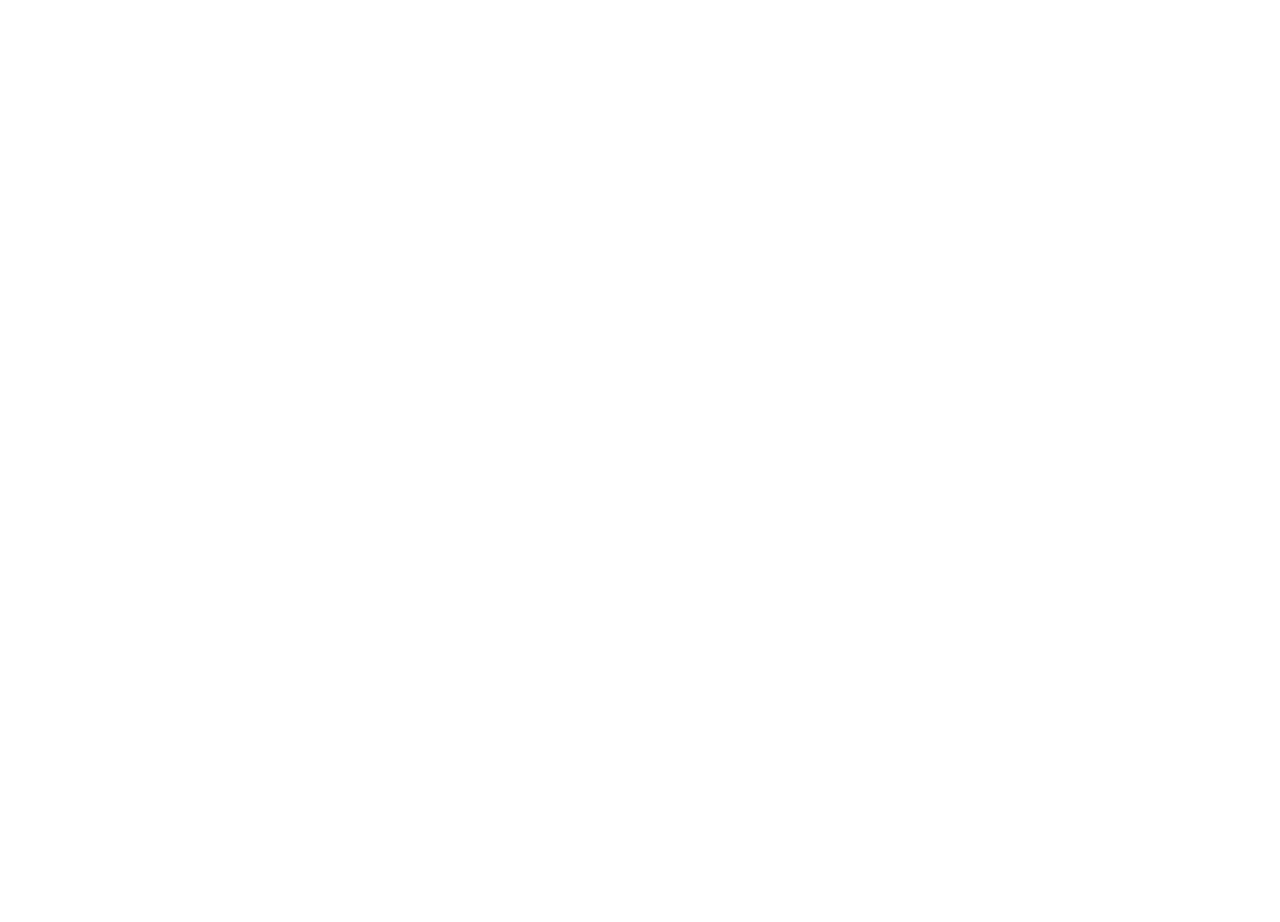
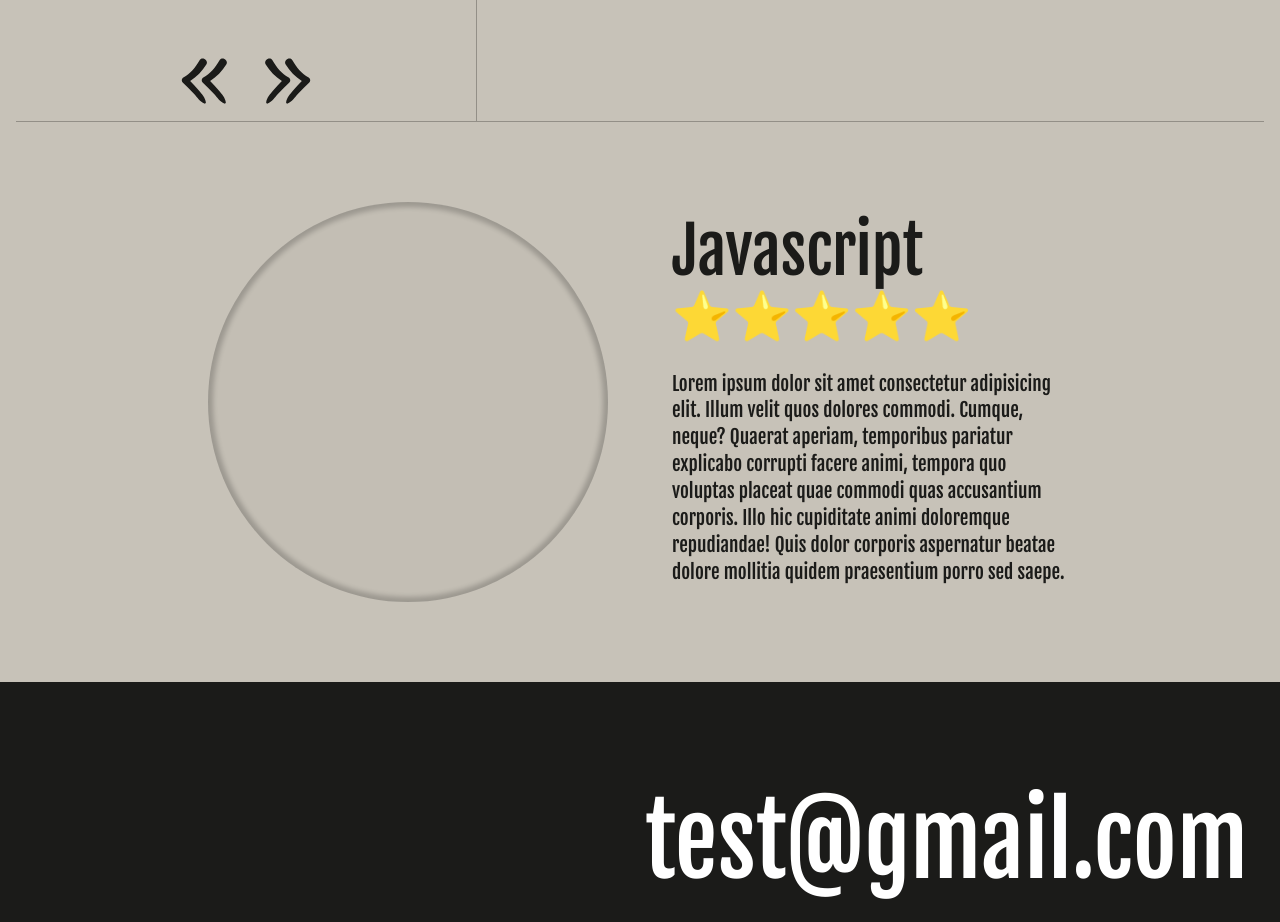
Before and after one commit to hyojinLee-git/react-vite-canvas, a React app: page / in a window 1280 px wide. Shown: the part 1720-2642 px from the top of the page. Before the commit the page ends 800 px from the top, so only its background shows below. Built offline with nearby package versions, Linux system fonts and the light colour scheme; the HTML template or start-up script is replaced by a standard one.

Commit message:
feat: html 뼈대, css 디자인 구현

```diff
--- a/src/App.jsx
+++ b/src/App.jsx
@@ -1,5 +1,70 @@
+import ArrowImg from "./assets/arrow.svg";
+
 function App() {
-    return <div></div>;
+    return (
+        <>
+            <div className="app">
+                <section className="section-1">
+                    <header>
+                        <h1>Portfolio</h1>
+                        <ul>
+                            <li>instagram</li>
+                            <li>twitter</li>
+                            <li>codepen</li>
+                        </ul>
+                    </header>
+                    <main>
+                        <div>canvas</div>
+                    </main>
+                </section>
+                <section className="section-2">What is Lorem ipsum?</section>
+                <section className="section-3">
+                    <aside>
+                        <div className="top">
+                            1914 translation by H. Rackham
+                        </div>
+                        <div className="bottom">
+                            <img src={ArrowImg} />
+                            <img src={ArrowImg} />
+                        </div>
+                    </aside>
+                    <article>
+                        Lorem Ipsum is simply dummy text of the printing and
+                        typesetting industry. Lorem Ipsum has been the
+                        industry&apos;s standard dummy text ever since the
+                        1500s, when an unknown printer took a galley of type and
+                        scrambled it to make a type specimen book. It has
+                        survived not only five centuries, but also the leap into
+                        electronic typesetting, remaining essentially unchanged.
+                        It was popularised in the 1960s with the release of
+                        Letraset sheets containing Lorem Ipsum passages, and
+                        more recently with desktop publishing software like
+                        Aldus PageMaker including versions of Lorem Ipsum.
+                    </article>
+                </section>
+                <section className="section-4">
+                    <canvas></canvas>
+                    <aside>
+                        <h2>Javascript</h2>
+                        <h3>⭐️⭐️⭐️⭐️⭐️</h3>
+                        <p>
+                            Lorem ipsum dolor sit amet consectetur adipisicing
+                            elit. Illum velit quos dolores commodi. Cumque,
+                            neque? Quaerat aperiam, temporibus pariatur
+                            explicabo corrupti facere animi, tempora quo
+                            voluptas placeat quae commodi quas accusantium
+                            corporis. Illo hic cupiditate animi doloremque
+                            repudiandae! Quis dolor corporis aspernatur beatae
+                            dolore mollitia quidem praesentium porro sed saepe.
+                        </p>
+                    </aside>
+                </section>
+            </div>
+            <footer>
+                <div className="email">test@gmail.com</div>
+            </footer>
+        </>
+    );
 }
 
 export default App;
--- a/src/style/index.css
+++ b/src/style/index.css
@@ -1 +1,164 @@
 @import "./reset.css";
+@import url("https://fonts.googleapis.com/css2?family=Fjalla+One&family=Noto+Sans+KR&display=swap");
+
+html,
+body {
+    --color-border: #938f87;
+    --color-bg: #c7c2b8;
+    --color-text: #1b1b19;
+
+    --border01: 1px solid var(--color-border);
+    --border02: 6px double var(--color-border);
+
+    font-family: "Fjalla One", "Noto Sans KR", sans-serif;
+    background-color: var(--color-bg);
+    color: var(--color-text);
+    overflow-x: hidden;
+}
+
+.app {
+    max-width: 1920px;
+    margin: 0 auto;
+    padding: 0 1rem;
+}
+
+.section-1 {
+    height: 100vh;
+    display: flex;
+    flex-direction: column;
+}
+
+.section-1 > header {
+    height: 8rem;
+    border-bottom: var(--border01);
+    display: flex;
+    justify-content: space-between;
+}
+
+.section-1 > header > h1 {
+    font-size: 5rem;
+    display: flex;
+    align-items: flex-end;
+    padding-bottom: 0.5rem;
+    font-weight: bold;
+}
+
+.section-1 > header > ul {
+    display: flex;
+    gap: 1rem;
+    align-items: flex-end;
+    font-size: 2rem;
+    padding-bottom: 0.5rem;
+}
+
+.section-1 > main {
+    flex-grow: 1;
+    padding: 1rem 0;
+    display: flex;
+}
+
+.section-1 > main > div {
+    border: var(--border02);
+    flex-grow: 1;
+}
+
+.section-2 {
+    background-color: var(--color-text);
+    margin: 1rem 0;
+    padding: 2rem 0;
+    color: #fff;
+    display: flex;
+    align-items: center;
+    justify-content: center;
+    font-size: 9rem;
+    letter-spacing: -0.5rem;
+}
+.section-3 {
+    min-height: 50rem;
+    display: flex;
+    border-top: var(--border01);
+    border-bottom: var(--border01);
+}
+
+.section-3 > aside {
+    width: 40%;
+    border-right: var(--border01);
+    display: flex;
+    flex-direction: column;
+    justify-content: space-between;
+}
+
+.section-3 > aside > .top {
+    font-size: 5rem;
+    padding: 2rem 0 2rem 1rem;
+    letter-spacing: -0.2rem;
+}
+.section-3 > aside > .bottom {
+    height: 10%;
+    display: flex;
+    justify-content: center;
+    align-items: center;
+    gap: 2rem;
+}
+
+.section-3 > aside > .bottom > img:nth-last-child(1) {
+    transform: scaleX(-1);
+}
+
+.section-3 > article {
+    width: 60%;
+    font-size: 2rem;
+    display: flex;
+    align-items: center;
+    padding: 0 3rem;
+    line-height: 1.3;
+}
+
+.section-4 {
+    display: flex;
+    align-items: center;
+    justify-content: center;
+    gap: 4rem;
+    padding: 5rem;
+}
+
+.section-4 > canvas {
+    width: 50vmin;
+    height: 50vmin;
+    border-radius: 50%;
+    box-shadow: inset 0 0 5px 5px rgba(0, 0, 0, 0.2);
+    background-color: rgba(0, 0, 0, 0.02);
+}
+
+.section-4 > aside {
+    width: 50vmin;
+}
+
+.section-4 > aside > h2 {
+    font-size: 4rem;
+    margin-bottom: 0.5rem;
+}
+
+.section-4 > aside > h3 {
+    font-size: 3rem;
+    margin-bottom: 2rem;
+}
+
+.section-4 > aside > p {
+    font-size: 1.2rem;
+    line-height: 1.4;
+}
+
+footer {
+    min-height: 30vh;
+    background-color: var(--color-text);
+    color: #fff;
+    position: relative;
+}
+
+footer > .email {
+    position: absolute;
+    font-size: 12vmin;
+    bottom: 2rem;
+    right: 2rem;
+}
```
